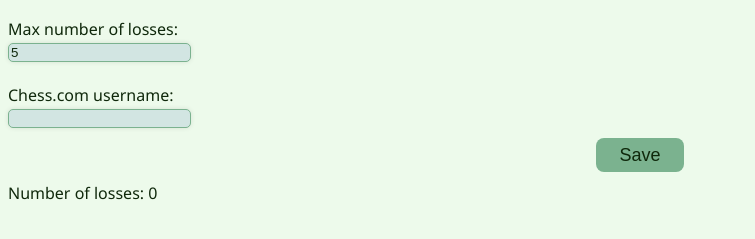
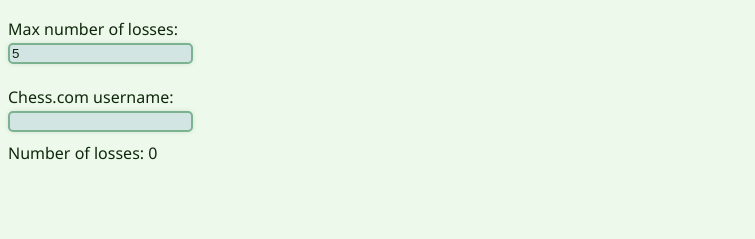
Before and after one commit to Zinkelburger/ChesscomBlocker, a browser extension: page Chrome/options.html in a window 1280 px wide. Shown: the part 97-336 px from the top of the page, without its empty margins (0-755 px from the left). Drawn offline with Linux system fonts and the light colour scheme.

Commit message:
removed save button

```diff
--- a/Chrome/options.html
+++ b/Chrome/options.html
@@ -13,7 +13,6 @@
         <input type="number" id="max-games" name="max-games"><br><br>
         <label for="username">Chess.com username:</label><br>
         <input type="text" id="username" name="username"><br>
-        <input type="submit" value="Save">
     </form>
     <script src="options.js"></script>
     <p>Number of losses: <span id="num-losses"></span></p>
--- a/Chrome/options.js
+++ b/Chrome/options.js
@@ -1,3 +1,17 @@
+function debounce(func, wait) {
+    let timeout;
+
+    return function executedFunction(...args) {
+        const later = () => {
+            clearTimeout(timeout);
+            func(...args);
+        };
+
+        clearTimeout(timeout);
+        timeout = setTimeout(later, wait);
+    };
+}
+
 // Save options to chrome.storage
 function save_options() {
     let maxGames = document.getElementById('max-games').value;
@@ -12,7 +26,7 @@ function save_options() {
     });
 }
 
-// Add an event listener to the chrome.storage.onChanged event
+// Listen for changes to the num-losses
 chrome.storage.onChanged.addListener(function(changes, namespace) {
     // Check if the "losses" value has changed
     if (changes.losses) {
@@ -21,15 +35,16 @@ chrome.storage.onChanged.addListener(function(changes, namespace) {
     }
 });
 
-document.getElementById('options-form').addEventListener('submit', function(event) {
-    event.preventDefault();
-    save_options();
-    chrome.runtime.sendMessage({
-        action: 'checkGamesPlayed'
-    });
+let debouncedSave = debounce(function() {
+        save_options();
+}, 1000);
+
+window.addEventListener('beforeunload', function() {
+        save_options();
 });
 
-document.getElementById('options-form').addEventListener('submit', save_options);
+document.getElementById('max-games').addEventListener('input', debouncedSave);
+document.getElementById('username').addEventListener('input', debouncedSave);
 
 // Load options from chrome.storage
 chrome.storage.sync.get({
--- a/Chrome/style.css
+++ b/Chrome/style.css
@@ -24,7 +24,7 @@ input[type="text"], input[type="number"] {
     background-color: var(--secondary);
     color: var(--text);
     border-radius: 5px;
-    border: 1px solid var(--primary);
+    border: 2px solid var(--primary);
     box-shadow: 0px 0px 5px rgba(0,0,0,0.1);
     margin-top: 3px;
 }
@@ -33,26 +33,6 @@ input[type="text"]:focus, input[type="number"]:focus {
     border-color: var(--accent);
     border-width: 2px;
 }
-input[type="submit"] {
-    background-color: var(--primary);
-    color: var(--text);
-    border: none;
-    border-radius: 8px;
-    text-align: center;
-    text-decoration: none;
-    display: inline-block;
-    font-size: 18px;
-    padding: 0.35em 1.3em;
-    transition-duration: 0.4s;
-    cursor: pointer;
-    display: block;
-    margin-left: auto;
-    margin-right: auto;
-    margin-top: 10px;
-}
-input[type="submit"]:hover {
-    opacity: 0.8;
-}
 p {
     margin-top: 10px;
 }
--- a/Firefox/style.css
+++ b/Firefox/style.css
@@ -24,7 +24,7 @@ input[type="text"], input[type="number"] {
     background-color: var(--secondary);
     color: var(--text);
     border-radius: 5px;
-    border: 1px solid var(--primary);
+    border: 2px solid var(--primary);
     box-shadow: 0px 0px 5px rgba(0,0,0,0.1);
     margin-top: 3px;
 }
@@ -33,26 +33,7 @@ input[type="text"]:focus, input[type="number"]:focus {
     border-color: var(--accent);
     border-width: 2px;
 }
-input[type="submit"] {
-    background-color: var(--primary);
-    color: var(--text);
-    border: none;
-    border-radius: 8px;
-    text-align: center;
-    text-decoration: none;
-    display: inline-block;
-    font-size: 18px;
-    padding: 0.35em 1.3em;
-    transition-duration: 0.4s;
-    cursor: pointer;
-    display: block;
-    margin-left: auto;
-    margin-right: auto;
-    margin-top: 10px;
-}
-input[type="submit"]:hover {
-    opacity: 0.8;
-}
+
 p {
     margin-top: 10px;
 }
```
Also changed, not shown: Chrome/content.js (+5 -3 lines), Firefox/content.js (+6 -4 lines), Firefox/options.html (+0 -1 lines), Firefox/options.js (+26 -7 lines), Chrome/manifest.json, Firefox/manifest.json.
